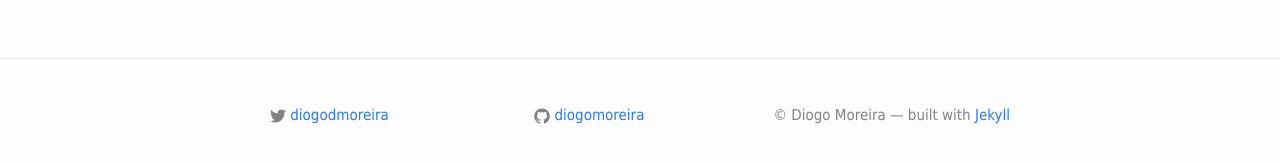
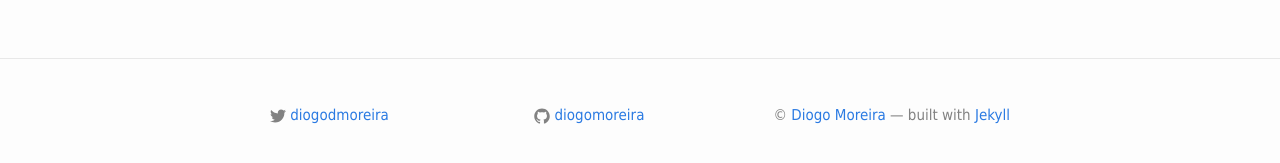
Before and after one commit to ricardojob/diogomoreira.github.io, a Jekyll site: the page built from about.md, in a window 1280 px wide. Shown: the part 465-628 px from the top of the page. Built offline with Jekyll 4.4.1, drawn with Linux system fonts in a browser that asks for light colours.

Commit message:
Adding hyperlink on footer site name

```diff
--- a/_includes/footer.html
+++ b/_includes/footer.html
@@ -40,7 +40,7 @@
       </div>
 
       <div class="footer-col  footer-col-3">
-        <p class="copyright">© {{ site.title }} &mdash; built with <a href="http://jekyllrb.com/">Jekyll</a></p>
+        <p class="copyright">© <a href="/">{{ site.title }}</a> &mdash; built with <a href="http://jekyllrb.com/">Jekyll</a></p>
       </div>
     </div>
 
```
